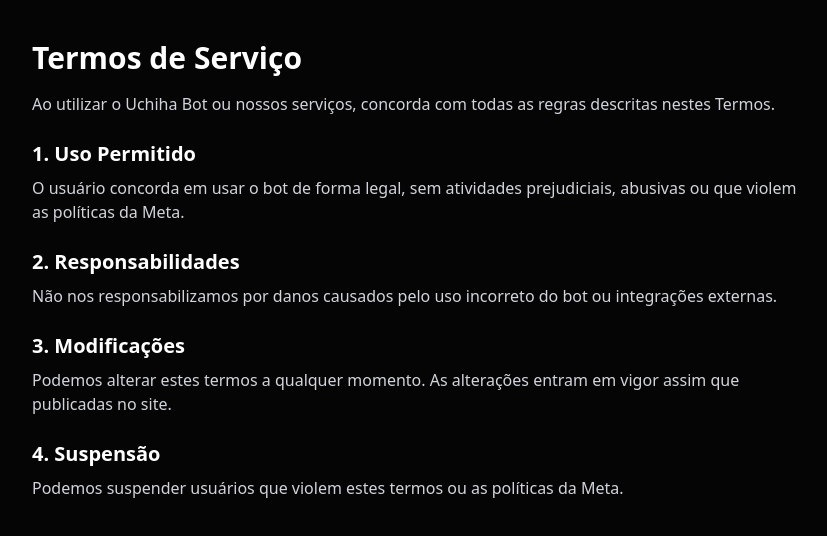
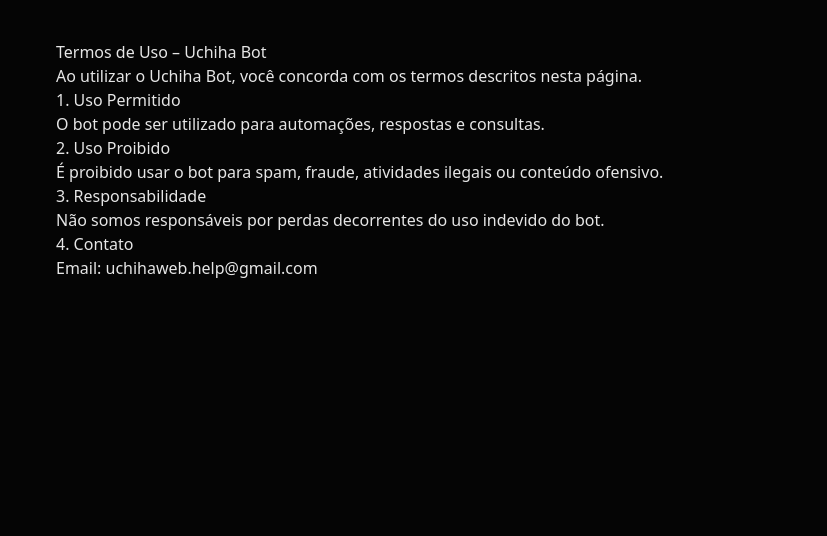
Before and after one commit to rubensilver/uchiha-site, a Next.js app: page /terms in a window 1280 px wide. Shown: the top 536 px of the page, without its empty margins (224-1051 px from the left). Built offline with nearby package versions, Linux system fonts and the light colour scheme.

Commit message:
Update page.tsx

```diff
--- a/app/terms/page.tsx
+++ b/app/terms/page.tsx
@@ -1,36 +1,27 @@
 export default function TermsPage() {
   return (
-    <div className="max-w-3xl mx-auto py-10 text-white">
-      <h1 className="text-3xl font-bold mb-4">Termos de Serviço</h1>
+    <div style={{ padding: "40px", maxWidth: 800, margin: "0 auto" }}>
+      <h1>Termos de Uso – Uchiha Bot</h1>
 
-      <p className="text-gray-300 mb-4">
-        Ao utilizar o Uchiha Bot ou nossos serviços, concorda com todas as
-        regras descritas nestes Termos.
+      <p>
+        Ao utilizar o Uchiha Bot, você concorda com os termos descritos nesta página.
       </p>
 
-      <h2 className="text-xl font-semibold mt-6 mb-2">1. Uso Permitido</h2>
-      <p className="text-gray-300 mb-4">
-        O usuário concorda em usar o bot de forma legal, sem atividades
-        prejudiciais, abusivas ou que violem as políticas da Meta.
+      <h2>1. Uso Permitido</h2>
+      <p>O bot pode ser utilizado para automações, respostas e consultas.</p>
+
+      <h2>2. Uso Proibido</h2>
+      <p>
+        É proibido usar o bot para spam, fraude, atividades ilegais ou conteúdo ofensivo.
       </p>
 
-      <h2 className="text-xl font-semibold mt-6 mb-2">2. Responsabilidades</h2>
-      <p className="text-gray-300 mb-4">
-        Não nos responsabilizamos por danos causados pelo uso incorreto do bot
-        ou integrações externas.
+      <h2>3. Responsabilidade</h2>
+      <p>
+        Não somos responsáveis por perdas decorrentes do uso indevido do bot.
       </p>
 
-      <h2 className="text-xl font-semibold mt-6 mb-2">3. Modificações</h2>
-      <p className="text-gray-300 mb-4">
-        Podemos alterar estes termos a qualquer momento. As alterações entram
-        em vigor assim que publicadas no site.
-      </p>
-
-      <h2 className="text-xl font-semibold mt-6 mb-2">4. Suspensão</h2>
-      <p className="text-gray-300 mb-4">
-        Podemos suspender usuários que violem estes termos ou as políticas da
-        Meta.
-      </p>
+      <h2>4. Contato</h2>
+      <p>Email: uchihaweb.help@gmail.com</p>
     </div>
   );
 }
```
